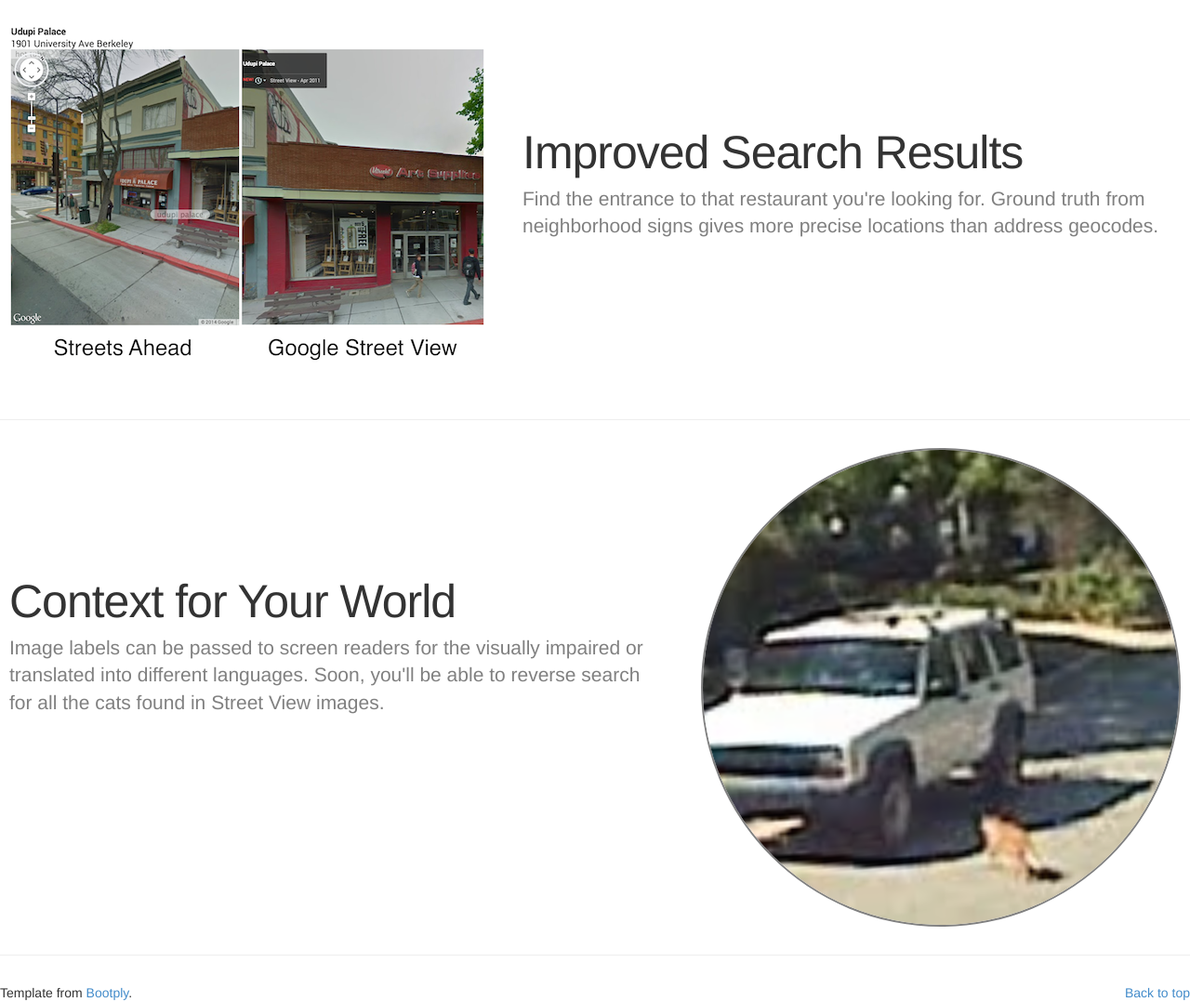
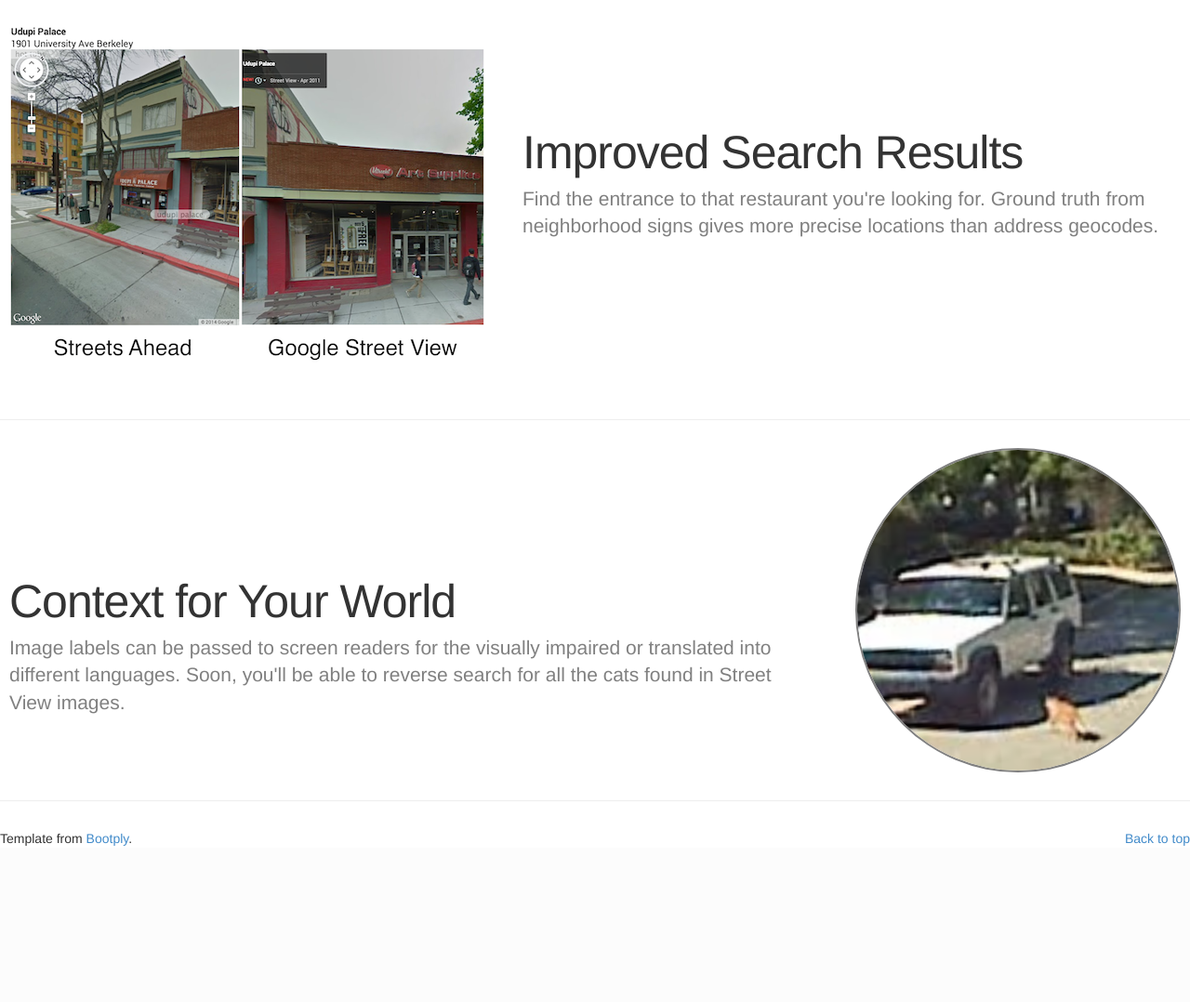
Before and after one commit to mrgeorge/StreetsAhead, a Flask app: page / in a window 1280 px wide. Shown: the part 1398-2476 px from the top of the page at 93% size. After the commit the page ends 2308 px from the top, so only its background shows below. Run offline with Flask 2, Linux system fonts and the light colour scheme; parts of the project's set-up code (start-up, migrations or seed data) failed here and were passed over; some libraries are stand-ins or nearby versions.

Commit message:
shrink display of cat image to 350px on landing page

```diff
--- a/webapp/app/templates/landing.html
+++ b/webapp/app/templates/landing.html
@@ -67,7 +67,7 @@
   <hr class="featurette-divider">
 
   <div class="featurette">
-    <img class="featurette-image img-circle pull-right" src={{ url_for('static', filename='images/cat.png') }}>
+    <img class="featurette-image img-circle pull-right" style="width: 350px;" src={{ url_for('static', filename='images/cat.png') }}>
     <h2 class="featurette-heading">Context for Your World</h2>
     <p class="lead">Image labels can be passed to screen readers for
     the visually impaired or translated into different
```
